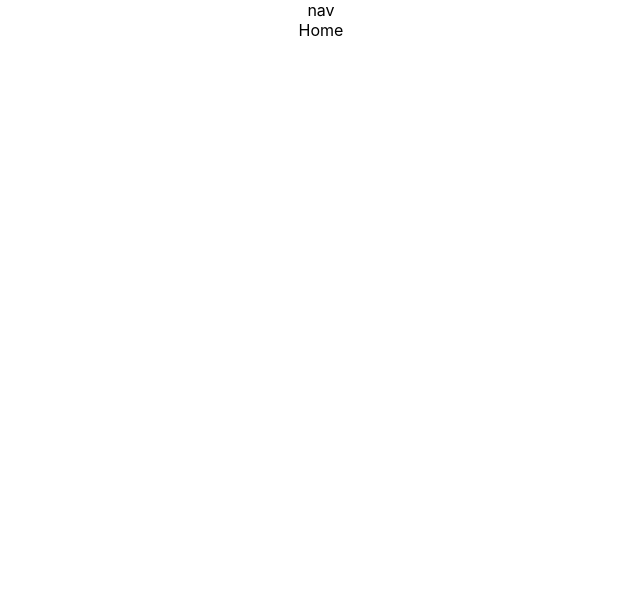
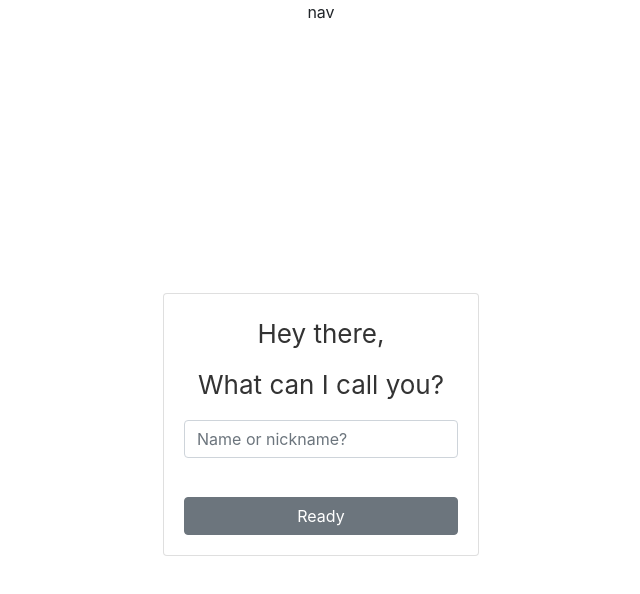
Before and after one commit to mayhemphone/hackathon-client, a React (Create React App) app: page / in a window 1280 px wide. Shown: the top 594 px of the page, without its empty margins (319-959 px from the left). Built offline with nearby package versions, Linux system fonts and the light colour scheme.

Commit message:
framework done

```diff
--- a/package.json
+++ b/package.json
@@ -11,7 +11,8 @@
     "react-moment": "^0.9.2",
     "react-router-dom": "^5.0.0",
     "react-scripts": "3.0.1",
-    "react-strap": "0.0.1"
+    "react-strap": "0.0.1",
+    "reactstrap": "^8.0.0"
   },
   "scripts": {
     "start": "react-scripts start",
--- a/src/App.css
+++ b/src/App.css
@@ -31,3 +31,17 @@
     transform: rotate(360deg);
   }
 }
+
+.welcomeCenter {
+
+	background-color: #fff;
+  min-height: 100vh;
+  display: flex;
+  flex-direction: column;
+  align-items: center;
+  justify-content: center;
+  font-size: calc(10px + 2vmin);
+  color: #333;
+  padding:0;
+
+}
--- a/src/Home.js
+++ b/src/Home.js
@@ -1,10 +1,30 @@
 import React, { Component } from 'react'
+import { Card, Button, CardTitle, CardText, Row, Col, Form, Input } from 'reactstrap';
 
 class Home extends Component {
+	constructor(props){
+    super(props);
+    this.state = {
+      user: null
+    };
+  }
 	render() {
 		return(
-			<div>
-				Home
+			<div class="welcomeCenter">
+			 <Row>
+	      <Col xs='12'>
+	        <Card body>
+	          <CardTitle>Hey there,</CardTitle>
+	          <CardText>What can I call you?</CardText>
+	          	<Form onSubmit={this.handleSubmit}>
+								<Input name="user" placeholder="Name or nickname?" value={this.state.user} onChange={this.userChage} />
+								<br />
+							</Form>
+	          <Button >Ready</Button>
+	        </Card>
+	      </Col>
+
+	     </Row>
 			</div>
 		)
 	}
--- a/src/index.js
+++ b/src/index.js
@@ -3,6 +3,8 @@ import ReactDOM from 'react-dom';
 import './index.css';
 import App from './App';
 import * as serviceWorker from './serviceWorker';
+import 'bootstrap/dist/css/bootstrap.min.css';
+
 
 ReactDOM.render(<App />, document.getElementById('root'));
 
```
Also changed, not shown: 1 other file (tests, documents, lock files or other folders).
